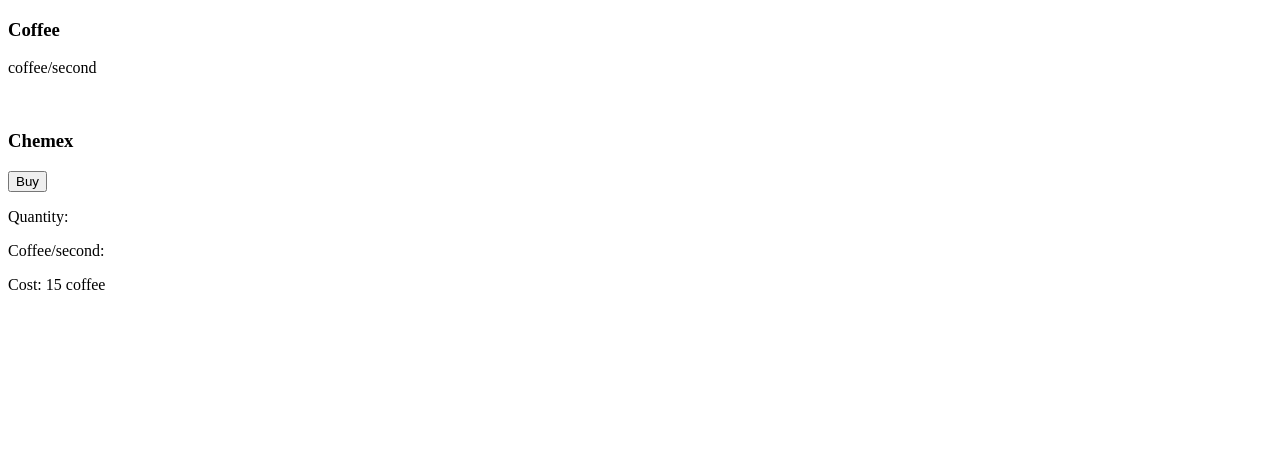
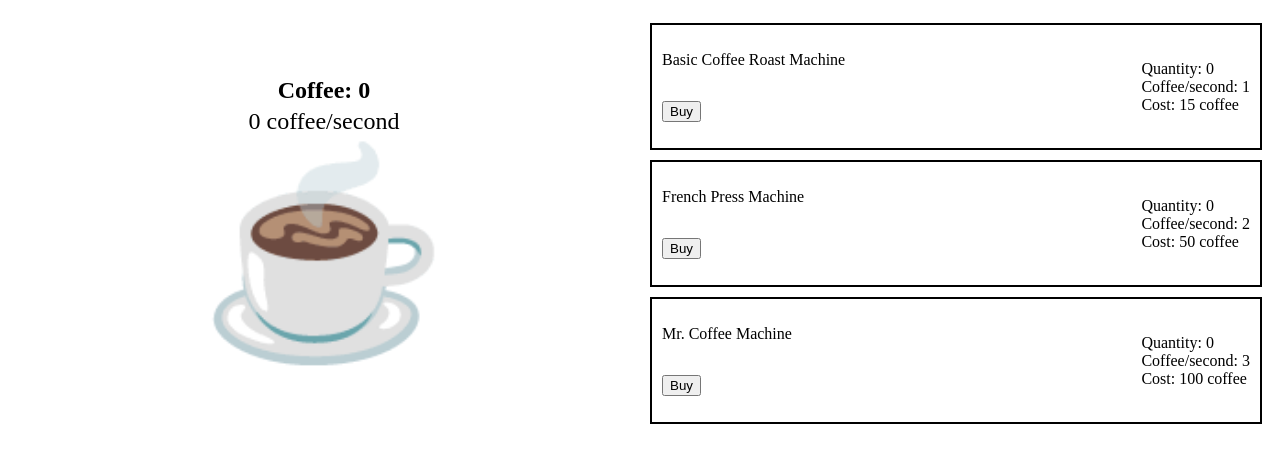
Before and after one commit to derek-nguyen/FSA-Y23, a plain HTML site: page Cookie_Clicker/index.html in a window 1280 px wide. Drawn offline with Linux system fonts and the light colour scheme.

Commit message:
completed cookie clicker

```diff
--- a/Cookie_Clicker/index.html
+++ b/Cookie_Clicker/index.html
@@ -4,7 +4,7 @@
     <meta charset="UTF-8">
     <meta http-equiv="X-UA-Compatible" content="IE=edge">
     <meta name="viewport" content="width=device-width, initial-scale=1.0">
-    <title>Cookie Clicker</title>
+    <title>Coffee Clicker</title>
 
     <link rel="stylesheet" href="style.css">
 
@@ -14,21 +14,43 @@
 <body>
     <div class="container">
         <div class="column left-column">
-            <h3>Coffee</h3>
-            <p>coffee/second</p>
-            <img src="" alt="">
+            <h3>Coffee: <span class="collected-coffee">0</span></h3>
+            <p><span id="coffee-per-second">0</span> coffee/second</p>
+            <div class="coffee-image">☕️</div>
         </div>
         <div class="column right-column">
             <div class="coffee-producers">
                 <div class="producer">
                     <div class="brand-purchase">
-                        <h3>Chemex</h3>
-                        <button>Buy</button>
+                        <p>Basic Coffee Roast Machine<p>
+                        <button id="basic-coffee-machine">Buy</button>
                     </div>
                     <div class="purchase-details">
-                        <p>Quantity:</p>
-                        <p>Coffee/second:</p>
+                        <p>Quantity: <span id="basic-coffee-qty">0</span></p>
+                        <p>Coffee/second: 1</p>
                         <p>Cost: 15 coffee</p>
+                    </div>
+                </div>
+                <div class="producer">
+                    <div class="brand-purchase">
+                        <p>French Press Machine<p>
+                        <button id="french-press-machine">Buy</button>
+                    </div>
+                    <div class="purchase-details">
+                        <p>Quantity: <span id="french-qty">0</span></p>
+                        <p>Coffee/second: 2</p>
+                        <p>Cost: 50 coffee</p>
+                    </div>
+                </div>
+                <div class="producer">
+                    <div class="brand-purchase">
+                        <p>Mr. Coffee Machine<p>
+                        <button id="mr-coffee-machine">Buy</button>
+                    </div>
+                    <div class="purchase-details">
+                        <p>Quantity: <span id="mr-coffee-qty">0</span></p>
+                        <p>Coffee/second: 3</p>
+                        <p>Cost: 100 coffee</p>
                     </div>
                 </div>
             </div>
--- a/Cookie_Clicker/script.js
+++ b/Cookie_Clicker/script.js
@@ -0,0 +1,64 @@
+// Code to increment coffee count by 1 when clicking the image
+
+const coffeeImage = document.querySelector('.coffee-image')
+const collectedCoffee = document.querySelector('.collected-coffee')
+const coffeePerSecond = document.getElementById('coffee-per-second')
+
+
+// adds 1 coffee per click
+coffeeImage.addEventListener('click', function () {
+    collectedCoffee.innerText = (parseInt(collectedCoffee.innerText) + 1).toString();
+});
+
+
+// Basic Coffee Roast Machine
+const buyBasicCoffeeMachine = document.getElementById('basic-coffee-machine')
+const collectedBasicCoffeeMachine = document.getElementById('basic-coffee-qty')
+
+buyBasicCoffeeMachine.addEventListener('click', function () {
+    if (parseInt(collectedCoffee.innerText) < 15) {
+        alert("Not enough coffee to purchase this producer")
+    } else {
+        collectedBasicCoffeeMachine.innerText = (parseInt(collectedBasicCoffeeMachine.innerText) + 1);
+        coffeePerSecond.innerText = parseInt(coffeePerSecond.innerText) + 1;
+        collectedCoffee.innerText = parseInt(collectedCoffee.innerText) - 15;
+    }
+
+});
+
+// French Press machine
+const buyFrenchPress = document.getElementById('french-press-machine')
+const collectedFrenchPressMachine = document.getElementById('french-qty')
+
+buyFrenchPress.addEventListener('click', function () {
+    if (parseInt(collectedCoffee.innerText) < 50) {
+        alert("Not enough coffee to purchase this producer")
+    } else {
+        collectedFrenchPressMachine.innerText = (parseInt(collectedFrenchPressMachine.innerText) + 1);
+        coffeePerSecond.innerText = parseInt(coffeePerSecond.innerText) + 2;
+        collectedCoffee.innerText = parseInt(collectedCoffee.innerText) - 50;
+    }
+});
+
+// French Press machine
+const buyMrCoffeeMachine = document.getElementById('mr-coffee-machine')
+const collectedMrCoffeeMachine = document.getElementById('mr-coffee-qty')
+
+buyMrCoffeeMachine.addEventListener('click', function () {
+    if (parseInt(collectedCoffee.innerText) < 100) {
+        alert("Not enough coffee to purchase this producer")
+    } else {
+        collectedMrCoffeeMachine.innerText = (parseInt(collectedMrCoffeeMachine.innerText) + 1);
+        coffeePerSecond.innerText = parseInt(coffeePerSecond.innerText) + 3;
+        collectedCoffee.innerText = parseInt(collectedCoffee.innerText) - 100;
+    }
+});
+
+// Function to update CollectedCoffee by "n" coffee per second
+setInterval(
+    function coffeeIntervalUpdate(){
+        if (parseInt(coffeePerSecond.innerText) !== 0){
+            collectedCoffee.innerText = parseInt(coffeePerSecond.innerText) + parseInt(collectedCoffee.innerText)
+        };
+    }
+,1000)
--- a/Cookie_Clicker/style.css
+++ b/Cookie_Clicker/style.css
@@ -0,0 +1,57 @@
+.container {
+    display: flex;
+    justify-content: space-evenly;
+}
+
+.coffee-image {
+    font-size: 25vh;
+    cursor: pointer;
+    user-select: none;
+}
+
+.left-column > h3, .left-column p {
+    font-size: 24px;
+    margin: .3vh;
+}
+
+.column {
+    display: flex;
+    margin: 10px;
+    flex: 1;
+    flex-direction: column;
+    align-items: center;
+    justify-content: center;
+}
+
+.coffee-producers {
+    display: flex;
+    flex-direction: column;
+    flex: 1;
+    width: 100%;
+}
+
+.producer {
+    display: flex;
+    justify-content: space-between;
+    border: 2px solid black;
+    margin: 5px 0;
+    padding: 10px;
+
+}
+
+.brand-purchase {
+    display: flex;
+    flex-direction: column;
+
+}
+
+.purchase-details {
+    display: flex;
+    flex-direction: column;
+    justify-content: center;
+
+}
+
+.purchase-details p {
+    margin: 0;
+}
```
